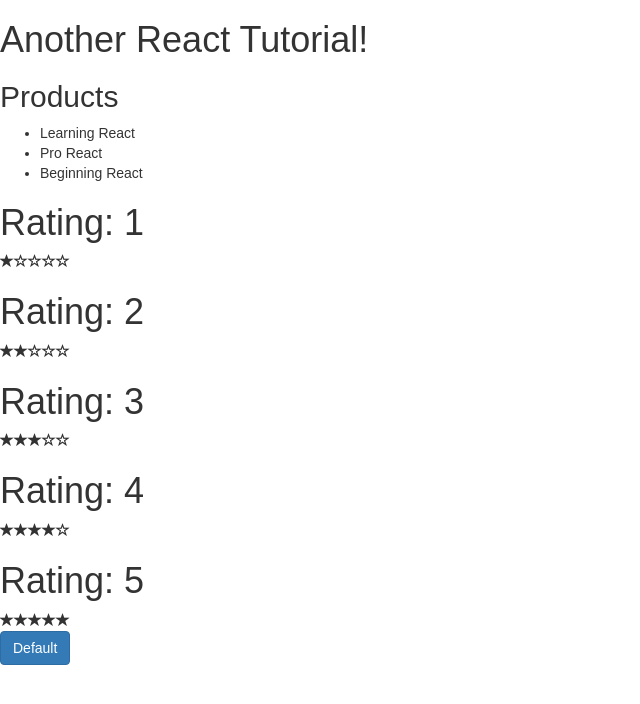
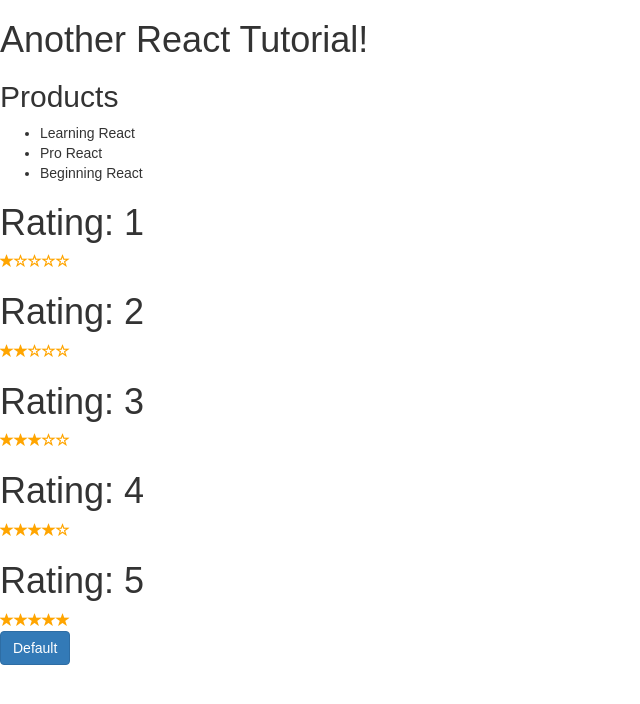
Before and after one commit to gitasong/greg-lim-product-list, a React (Create React App) app: page / in a window 1280 px wide. Shown: the top 704 px of the page, without its empty margins (0-640 px from the left). Built offline with nearby package versions, Linux system fonts and the light colour scheme.

Commit message:
style Glyphicons

```diff
--- a/src/Rating.js
+++ b/src/Rating.js
@@ -19,6 +19,7 @@ class Rating extends Component {
     return(
       <div>
         <h1>Rating: {this.state.rating}</h1>
+        <div style={styles.starStyle}>
           <Glyphicon
           glyph={this.state.rating >= 1 ? "star" : "star-empty"}
           onClick={this.handleClick.bind(this, 1)}
@@ -40,8 +41,15 @@ class Rating extends Component {
             onClick={this.handleClick.bind(this, 5)}
           />
         </div>
+      </div>
     );
   }
 }
 
 export default Rating;
+
+const styles = {
+  starStyle: {
+    color: 'orange'
+  }
+}
```
Lines whose indentation alone changed are shown as unchanged.
